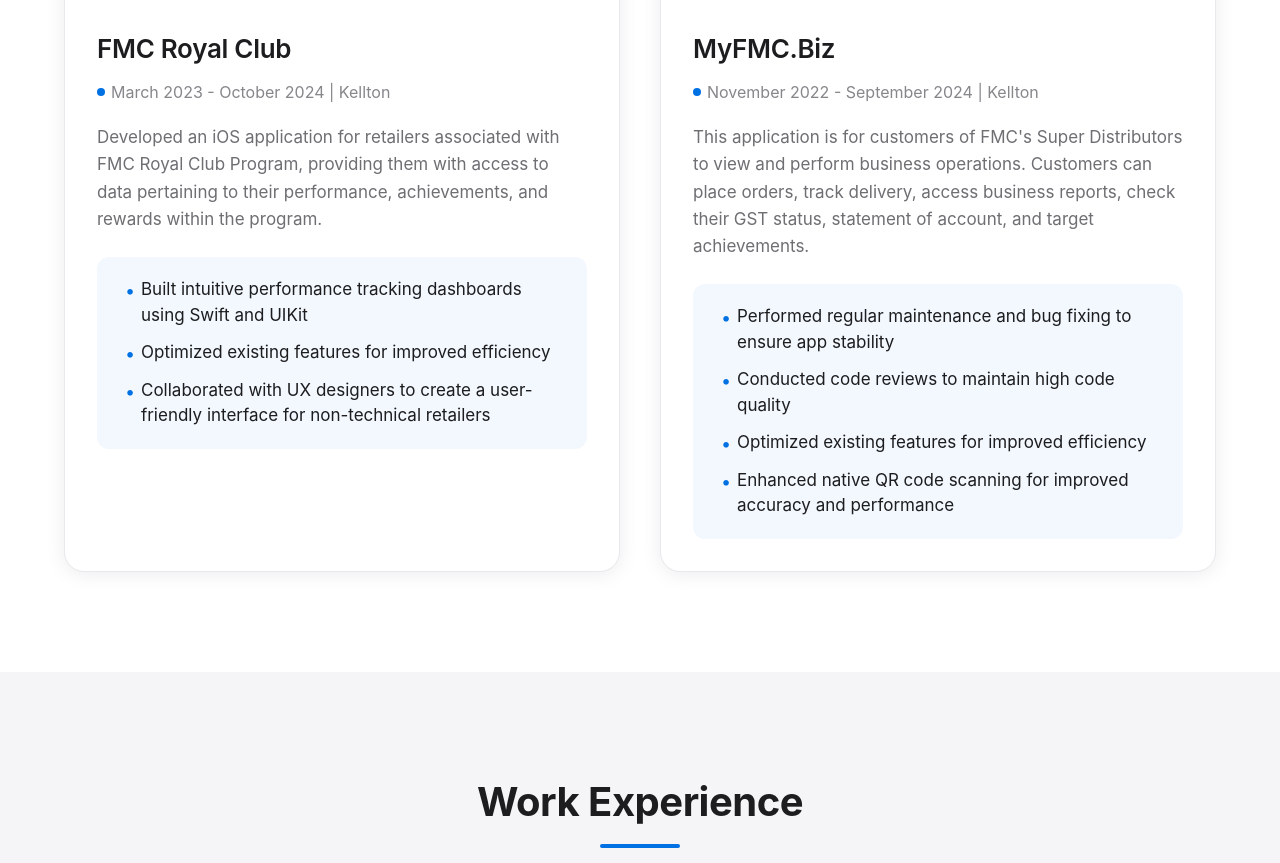
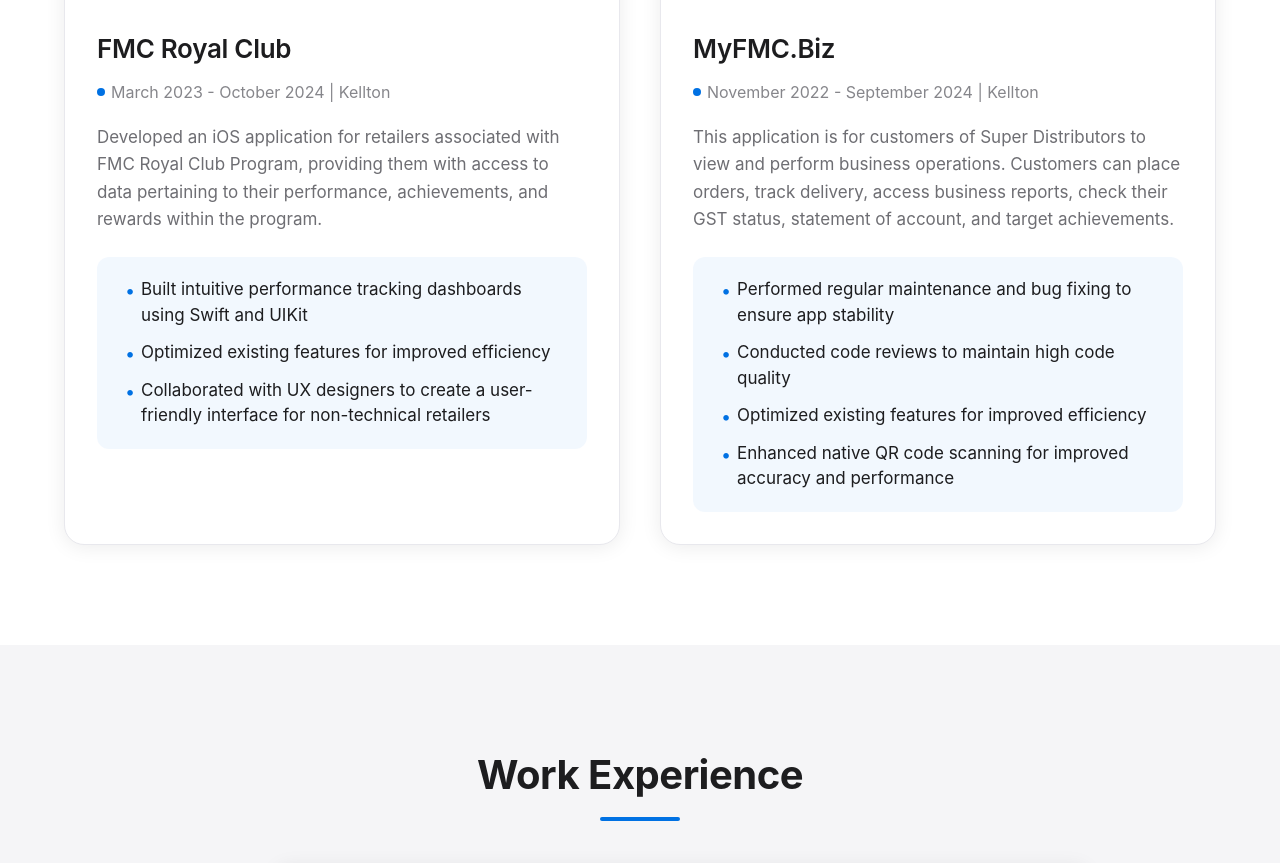
Before and after one commit to iamcwancu/iamcwancu.github.io, a plain HTML site: page index.html in a window 1280 px wide. Shown: the part 3434-4297 px from the top of the page. Drawn offline with Linux system fonts and the light colour scheme.

Commit message:
Update index.html
Update

```diff
--- a/index.html
+++ b/index.html
@@ -977,7 +977,7 @@
                         <h3 class="project-title">MyFMC.Biz</h3>
                         <p class="project-date">November 2022 - September 2024 | Kellton</p>
                         <p class="project-description">
-                            This application is for customers of FMC's Super Distributors to view and perform
+                            This application is for customers of Super Distributors to view and perform
                             business operations. Customers can place orders, track delivery, access business
                             reports, check their GST status, statement of account, and target achievements.
                         </p>
```
